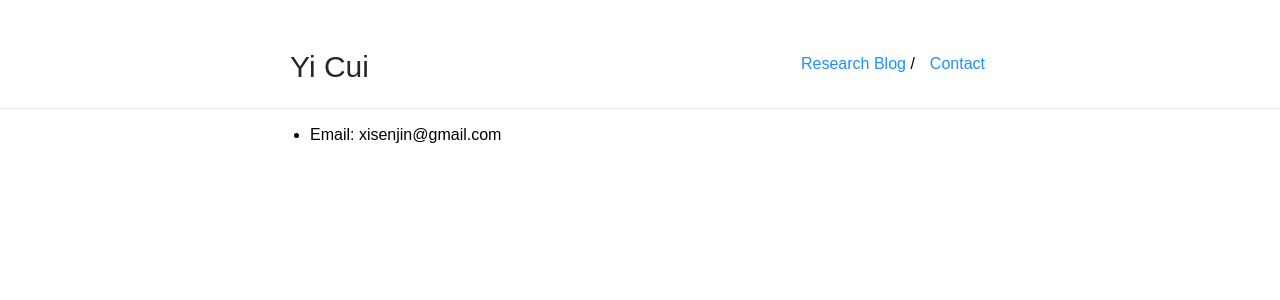
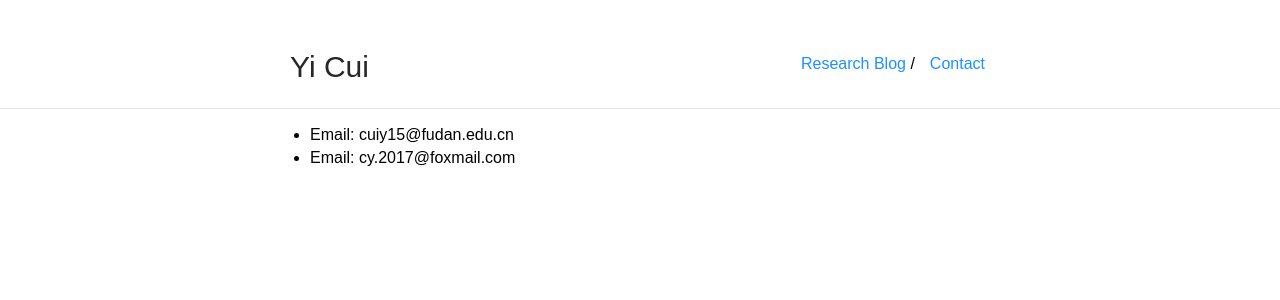
Before and after one commit to cyMichael/cyMichael.github.io, a Jekyll site: the page built from contact.md, in a window 1280 px wide. Shown: the top 300 px of the page. Built offline with Jekyll 4.4.1, drawn with Linux system fonts in a browser that asks for light colours.

Commit message:
Initial commit

```diff
--- a/contact.md
+++ b/contact.md
@@ -3,4 +3,5 @@ layout: default
 is_contact: true
 ---
 
-* Email: xisenjin@gmail.com
+* Email: cuiy15@fudan.edu.cn
+* Email: cy.2017@foxmail.com
```
Also changed, not shown: 1 other file.
